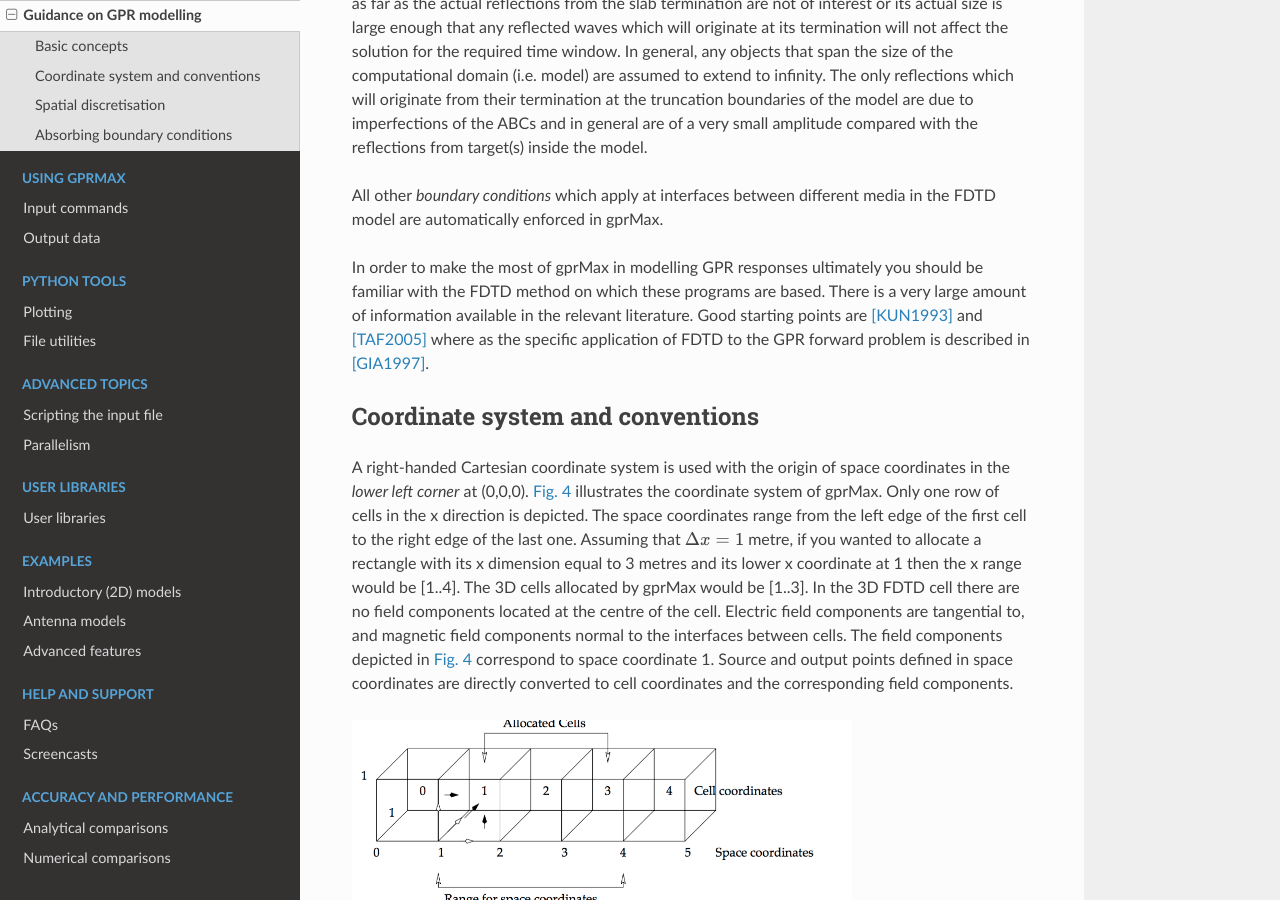
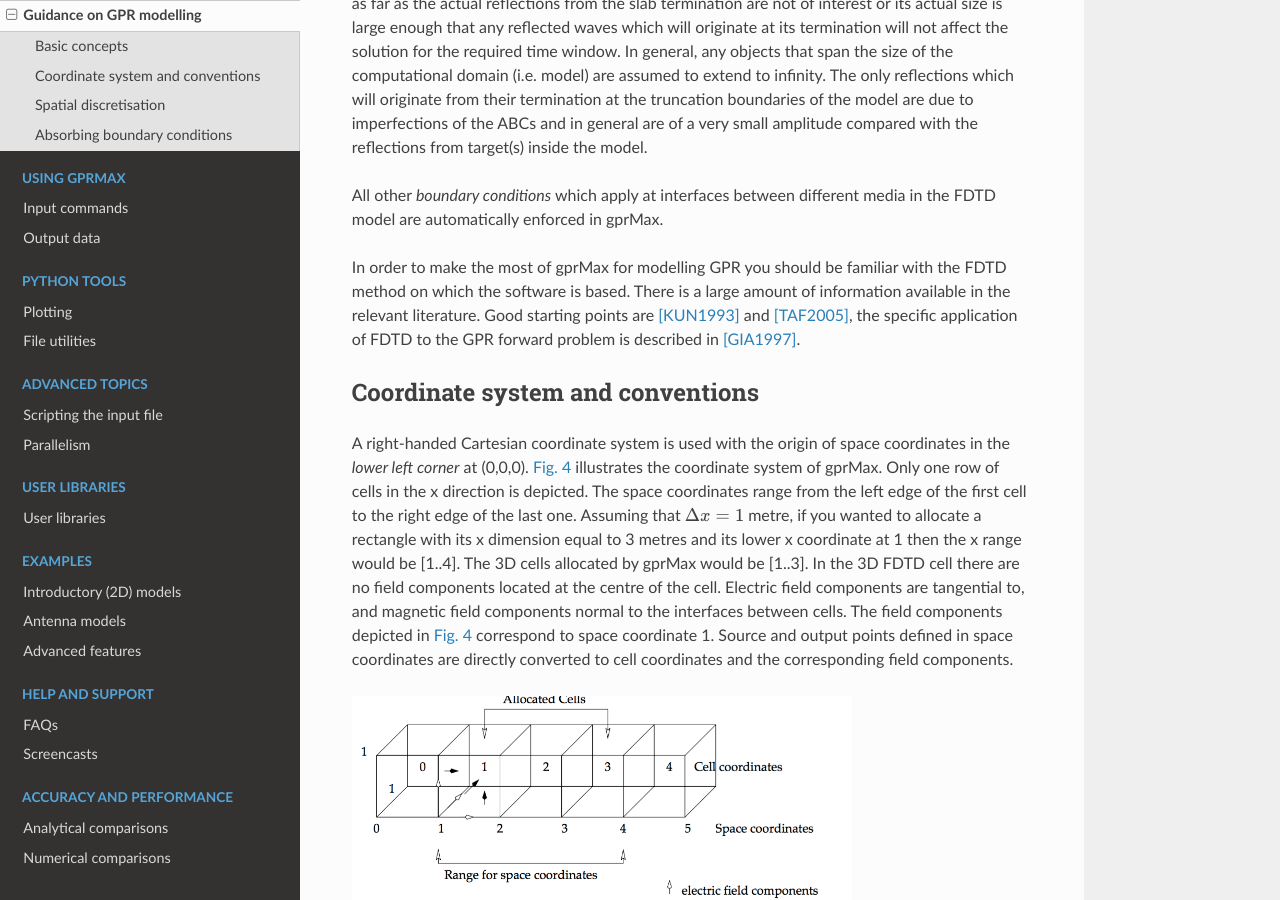
Before and after one commit to docarlson4/gprMax, a Sphinx documentation site: the page built from docs/source/gprmodelling.rst, in a window 1280 px wide and 900 px high, scrolled down 2951 px. Built offline with Sphinx 7.4.7 and the Read the Docs theme 2.0.0, drawn with Linux system fonts in a browser that asks for light colours; pages that are not in the unit, such as notebooks, are missing from menus.

Commit message:
Tweaks to text.

```diff
--- a/docs/source/gprmodelling.rst
+++ b/docs/source/gprmodelling.rst
@@ -55,7 +55,7 @@ It is assumed that the half-space which contains the target(s) is of infinite ex
 
 All other *boundary conditions* which apply at interfaces between different media in the FDTD model are automatically enforced in gprMax.
 
-In order to make the most of gprMax in modelling GPR responses ultimately you should be familiar with the FDTD method on which these programs are based. There is a very large amount of information available in the relevant literature. Good starting points are [KUN1993]_ and [TAF2005]_ where as the specific application of FDTD to the GPR forward problem is described in [GIA1997]_.
+In order to make the most of gprMax for modelling GPR you should be familiar with the FDTD method on which the software is based. There is a large amount of information available in the relevant literature. Good starting points are [KUN1993]_ and [TAF2005]_, the specific application of FDTD to the GPR forward problem is described in [GIA1997]_.
 
 
 Coordinate system and conventions
```
